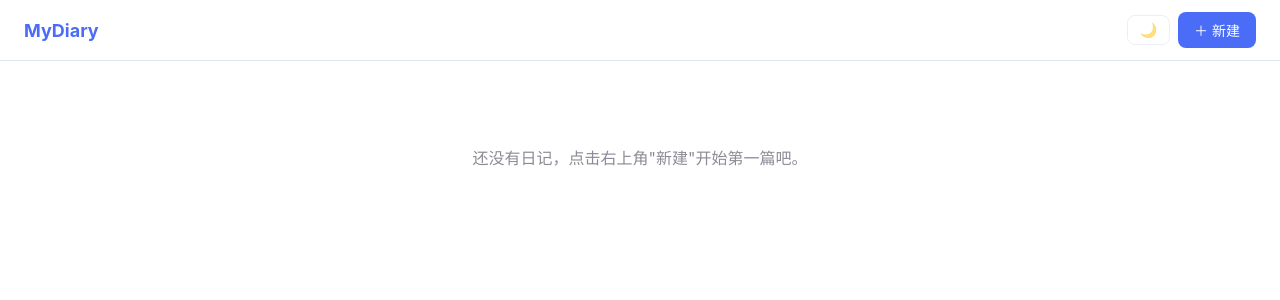
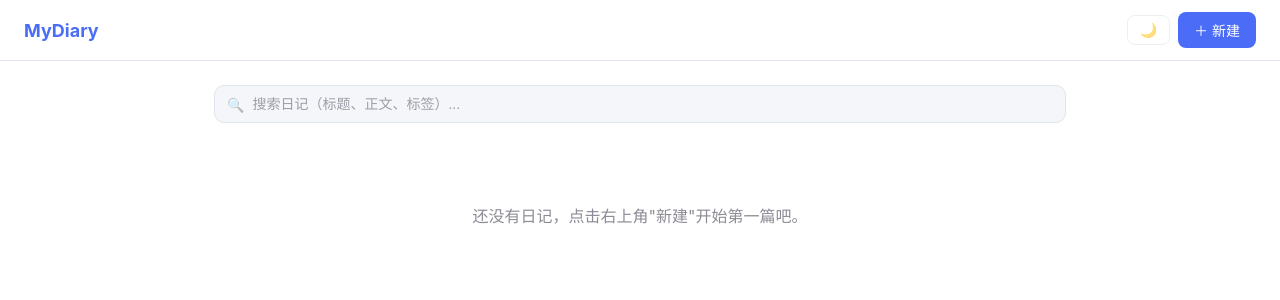
Before and after one commit to Tiaotiao2014/mydiary, a Vue app: page /#/ in a window 1280 px wide. Shown: the top 300 px of the page. Built offline with nearby package versions, Linux system fonts and the light colour scheme.

Commit message:
P3: 标签筛选 + 全文搜索

```diff
--- /dev/null
+++ b/src/stores/search.js
@@ -0,0 +1,43 @@
+import { defineStore } from 'pinia'
+import { ref, computed } from 'vue'
+
+export const useSearchStore = defineStore('search', () => {
+  const query = ref('')
+  const activeTag = ref(null)
+
+  // 从所有日记里提取唯一标签列表
+  function allTags(diaries) {
+    const set = new Set()
+    for (const d of diaries) {
+      for (const t of d.tags || []) set.add(t)
+    }
+    return [...set].sort()
+  }
+
+  // 按标签 + 关键词过滤
+  function filterDiaries(diaries, keyword, tag) {
+    const kw = (keyword || '').trim().toLowerCase()
+    return diaries.filter(d => {
+      if (tag && !(d.tags || []).includes(tag)) return false
+      if (kw) {
+        const text = extractText(d).toLowerCase()
+        return text.includes(kw) || (d.title || '').toLowerCase().includes(kw)
+      }
+      return true
+    })
+  }
+
+  function extractText(d) {
+    if (!d.content?.content) return ''
+    const parts = []
+    function walk(node) {
+      if (node.type === 'text' && node.text) parts.push(node.text)
+      if (node.attrs?.latex) parts.push(node.attrs.latex)
+      if (node.content) node.content.forEach(walk)
+    }
+    walk(d.content)
+    return parts.join(' ')
+  }
+
+  return { query, activeTag, allTags, filterDiaries }
+})
--- a/src/views/HomeView.vue
+++ b/src/views/HomeView.vue
@@ -1,11 +1,39 @@
 <template>
   <div class="home">
-    <div v-if="loading" class="loading">加载中...</div>
+    <!-- 搜索栏 -->
+    <div class="search-bar">
+      <div class="search-input-wrap">
+        <span class="search-icon">🔍</span>
+        <input
+          v-model="searchQuery"
+          class="search-input"
+          placeholder="搜索日记（标题、正文、标签）..."
+        />
+        <button v-if="searchQuery" class="clear-btn" @click="searchQuery = ''">×</button>
+      </div>
 
-    <div v-else-if="diaries.length === 0" class="empty-state">
-      <p>还没有日记，点击右上角"新建"开始第一篇吧。</p>
+      <!-- 标签筛选 -->
+      <div v-if="tags.length > 0" class="tag-filters">
+        <button
+          v-for="tag in tags"
+          :key="tag"
+          :class="['tag-filter', { active: activeTag === tag }]"
+          @click="activeTag = activeTag === tag ? null : tag"
+        >
+          {{ tag }}
+        </button>
+      </div>
     </div>
 
+    <!-- 加载 / 空状态 -->
+    <div v-if="loading" class="loading">加载中...</div>
+    <div v-else-if="filteredDiaries.length === 0" class="empty-state">
+      <p v-if="diaries.length === 0">还没有日记，点击右上角"新建"开始第一篇吧。</p>
+      <p v-else-if="searchQuery || activeTag">没有匹配的结果</p>
+      <p v-else>还没有日记</p>
+    </div>
+
+    <!-- 日记列表 -->
     <div v-else class="diary-list">
       <div v-for="group in groupedDiaries" :key="group.date" class="date-group">
         <h3 class="date-label">{{ formatDate(group.date) }}</h3>
@@ -18,7 +46,9 @@
           <div class="diary-title">{{ d.title || '无标题' }}</div>
           <div class="diary-preview">{{ getPreview(d) }}</div>
           <div class="diary-tags">
-            <span v-for="tag in d.tags" :key="tag" class="tag">{{ tag }}</span>
+            <span v-for="tag in d.tags" :key="tag" class="tag" @click.stop="setTag(tag)">
+              {{ tag }}
+            </span>
           </div>
         </div>
       </div>
@@ -27,24 +57,35 @@
 </template>
 
 <script setup>
-import { computed, onMounted } from 'vue'
+import { ref, computed, onMounted } from 'vue'
 import { useRouter } from 'vue-router'
 import { useDiaryStore } from '@/stores/diary'
+import { useSearchStore } from '@/stores/search'
 
 const store = useDiaryStore()
+const search = useSearchStore()
 const router = useRouter()
 
-const loading = computed(() => store.loading)
-const diaries = computed(() => store.diaries)
+const searchQuery = ref('')
+const activeTag = ref(null)
 
 onMounted(async () => {
   await store.initLibrary()
   await store.fetchDiaries()
 })
 
+const loading = computed(() => store.loading)
+const diaries = computed(() => store.diaries)
+
+const tags = computed(() => search.allTags(diaries.value))
+
+const filteredDiaries = computed(() => {
+  return search.filterDiaries(diaries.value, searchQuery.value, activeTag.value)
+})
+
 const groupedDiaries = computed(() => {
   const map = {}
-  for (const d of diaries.value) {
+  for (const d of filteredDiaries.value) {
     if (!map[d.date]) map[d.date] = []
     map[d.date].push(d)
   }
@@ -60,7 +101,6 @@ function formatDate(dateStr) {
 }
 
 function getPreview(d) {
-  // 简单提取 Tiptap JSON 里的纯文本
   if (!d.content?.content) return ''
   const texts = []
   function walk(node) {
@@ -74,10 +114,43 @@ function getPreview(d) {
 function openDiary(d) {
   router.push(`/edit/${d.id}?date=${d.date}`)
 }
+
+function setTag(tag) {
+  activeTag.value = tag
+}
 </script>
 
 <style scoped>
+.search-bar { margin-bottom: 20px; display: flex; flex-direction: column; gap: 10px; }
+
+.search-input-wrap {
+  position: relative; display: flex; align-items: center;
+  background: var(--card-bg); border: 1px solid var(--border);
+  border-radius: 10px; padding: 0 12px;
+}
+.search-input-wrap:focus-within { border-color: var(--accent); }
+.search-icon { opacity: 0.4; font-size: 14px; }
+.search-input {
+  flex: 1; padding: 10px 8px; border: none; background: transparent;
+  color: var(--fg); font-size: 14px; outline: none;
+}
+.search-input::placeholder { color: var(--fg); opacity: 0.4; }
+.clear-btn {
+  background: transparent; border: none; color: var(--fg);
+  cursor: pointer; font-size: 16px; opacity: 0.5;
+}
+
+.tag-filters { display: flex; gap: 6px; flex-wrap: wrap; }
+.tag-filter {
+  background: transparent; border: 1px solid var(--border); color: var(--fg);
+  font-size: 12px; padding: 4px 12px; border-radius: 14px; cursor: pointer;
+  transition: all 0.15s;
+}
+.tag-filter:hover { border-color: var(--accent); color: var(--accent); }
+.tag-filter.active { background: var(--accent); color: #fff; border-color: var(--accent); }
+
 .loading, .empty-state { text-align: center; padding: 60px 0; opacity: 0.5; }
+
 .diary-list { display: flex; flex-direction: column; gap: 28px; }
 .date-group { }
 .date-label { font-size: 14px; font-weight: 600; color: var(--accent); margin-bottom: 10px; }
@@ -92,6 +165,7 @@ function openDiary(d) {
 .diary-tags { display: flex; gap: 6px; flex-wrap: wrap; }
 .tag {
   background: var(--accent); color: #fff;
-  font-size: 11px; padding: 2px 8px; border-radius: 10px;
+  font-size: 11px; padding: 2px 8px; border-radius: 10px; cursor: pointer;
 }
+.tag:hover { opacity: 0.8; }
 </style>
```
